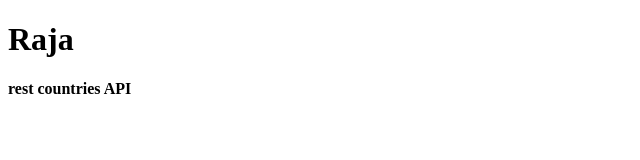
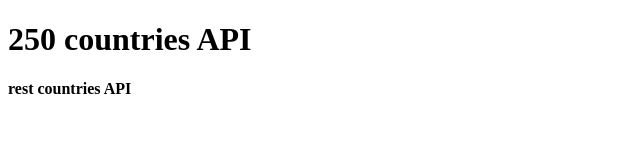
Before and after one commit to mdnriyas17/day-4-task, a plain HTML site: page index.html in a window 1280 px wide. Shown: the whole page, without its empty margins (0-640 px from the left). Drawn offline with Linux system fonts and the light colour scheme; no server answers.

Commit message:
Update index.html

```diff
--- a/index.html
+++ b/index.html
@@ -4,8 +4,8 @@
     <meta charset="UTF-8">
     <meta http-equiv="X-UA-Compatible" content="IE=edge">
     <meta name="viewport" content="width=device-width, initial-scale=1.0">
-    <title>thenpandi</title>
-    <h1>Raja</h1>
+    <title>JSON API</title>
+    <h1>250 countries API</h1>
 
     <form>
        <b>rest countries API</b>
```
